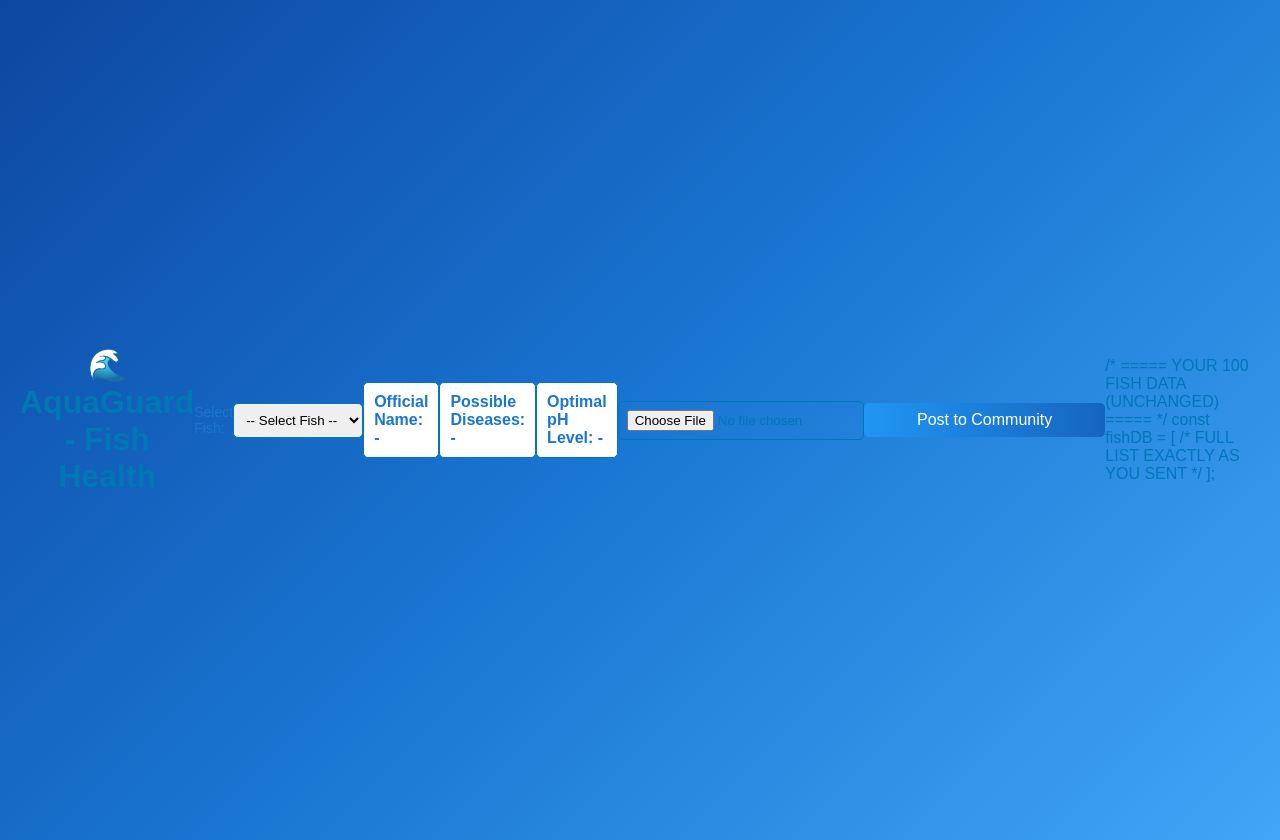
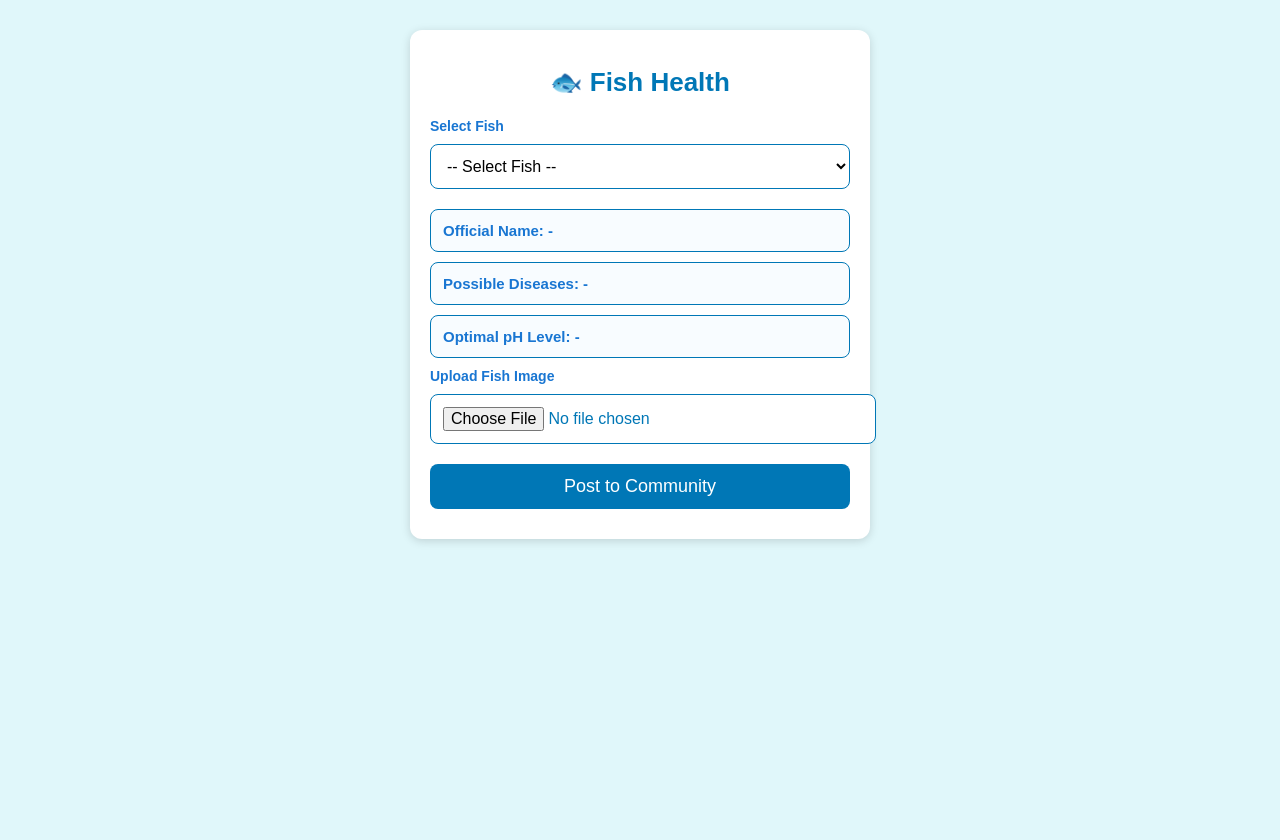
Before and after one commit to sasireddy8818/aquaguard, a plain HTML site: page fish.html in a window 1280 px wide. After the commit the page ends 800 px from the top, so only its background shows below. Drawn offline with Linux system fonts and the light colour scheme.

Commit message:
intial website

```diff
--- a/fish.html
+++ b/fish.html
@@ -4,41 +4,78 @@
   <meta charset="UTF-8">
   <title>AquaGuard | Fish Health</title>
 
-  <!-- Correct CSS path -->
   <link rel="stylesheet" href="css/style.css">
 
   <style>
     body {
-      background-color: #e0f7fa;
+      background: #e0f7fa;
       font-family: Arial, sans-serif;
       color: #0077b6;
+      margin: 0;
+      padding: 0;
+      display: flex;
+      justify-content: center;
+      align-items: flex-start;
+      min-height: 100vh;
+    }
+
+    .container {
+      width: 90%;
+      max-width: 420px;
+      background: white;
+      margin-top: 30px;
       padding: 20px;
+      border-radius: 12px;
+      box-shadow: 0 2px 10px rgba(0,0,0,0.15);
     }
-    h1 { text-align: center; color: #0077b6; }
-    select, input, button {
+
+    h1 {
+      text-align: center;
+      color: #0077b6;
+      margin-bottom: 20px;
+      font-size: 26px;
+    }
+
+    label {
+      font-weight: bold;
+      display: block;
+      margin-top: 10px;
+    }
+
+    select, input[type="file"], button {
+      width: 100%;
+      padding: 12px;
       margin: 10px 0;
-      padding: 8px;
-      border-radius: 5px;
+      border-radius: 8px;
       border: 1px solid #0077b6;
+      font-size: 16px;
+      background: #ffffff;
     }
+
+    .fish-info-box {
+      padding: 12px;
+      border-radius: 8px;
+      border: 1px solid #0077b6;
+      margin-top: 10px;
+      background: #f8fcff;
+      font-size: 15px;
+    }
+
     button {
+      background: #0077b6;
+      color: #ffffff;
+      font-size: 18px;
       cursor: pointer;
-      background-color:#0077b6;
-      color:#fff;
-      border:none;
-      width: 100%;
-      font-size: 16px;
+      border: none;
+      transition: 0.3s;
     }
-    .fish-info-box {
-      border: 1px solid #0077b6;
-      padding: 10px;
-      margin: 5px 0;
-      border-radius: 5px;
-      background-color: #ffffff;
+
+    button:hover {
+      background: #005f86;
     }
   </style>
 
-  <!-- Firebase SDKs -->
+  <!-- Firebase -->
   <script src="https://www.gstatic.com/firebasejs/9.23.0/firebase-app-compat.js"></script>
   <script src="https://www.gstatic.com/firebasejs/9.23.0/firebase-auth-compat.js"></script>
   <script src="https://www.gstatic.com/firebasejs/9.23.0/firebase-firestore-compat.js"></script>
@@ -47,9 +84,11 @@
 
 <body>
 
-<h1>🌊 AquaGuard - Fish Health</h1>
+<div class="container">
 
-<label for="fishSelect">Select Fish:</label>
+  <h1>🐟 Fish Health</h1>
+
+  <label for="fishSelect">Select Fish</label>
   <select id="fishSelect">
     <option value="">-- Select Fish --</option>
   </select>
@@ -58,73 +97,115 @@
   <div id="fishDisease" class="fish-info-box">Possible Diseases: -</div>
   <div id="fishPH" class="fish-info-box">Optimal pH Level: -</div>
 
+  <label>Upload Fish Image</label>
   <input type="file" id="fishPhoto" accept="image/*">
+
   <button onclick="postToCommunity()">Post to Community</button>
 
-<!-- Firebase INIT -->
+</div>
+
 <script>
   const fishDB = [
-  { name: "Tilapia", diseases: ["Fin rot", "Columnaris"], ph: "6.5 - 8.5" },
-  { name: "Rohu", diseases: ["EUS", "Gill rot"], ph: "6.0 - 7.5" },
-  { name: "Catla", diseases: ["Dropsy", "Fin rot"], ph: "6.5 - 7.5" },
-  { name: "Common Carp", diseases: ["Koi herpesvirus", "Ulcer disease"], ph: "6.5 - 8.0" },
-  { name: "Grass Carp", diseases: ["Bacterial gill disease"], ph: "6.5 - 8.0" },
-  { name: "Silver Carp", diseases: ["Parasitic infection"], ph: "6.5 - 8.0" },
+  { name: "Acanthurus", diseases: ["Ich"], ph: "7.8 - 8.4" },
+  { name: "Albacore Tuna", diseases: ["Parasitic worms"], ph: "7.5 - 8.4" },
+  { name: "Anchovy", diseases: ["Bacterial infection"], ph: "7.5 - 8.5" },
+  { name: "Angelfish", diseases: ["Ich"], ph: "7.8 - 8.4" },
+  { name: "Arowana", diseases: ["Gill curl"], ph: "6.5 - 7.5" },
+  { name: "Archerfish", diseases: ["Fin rot"], ph: "6.5 - 7.5" },
+  { name: "Barracuda", diseases: ["Skin parasites"], ph: "7.5 - 8.5" },
+  { name: "Barb", diseases: ["Ich"], ph: "6.5 - 7.5" },
+  { name: "Bass", diseases: ["Largemouth disease"], ph: "6.5 - 8.0" },
+  { name: "Betta", diseases: ["Fin rot"], ph: "6.0 - 7.5" },
+
+  { name: "Black Drum", diseases: ["Gill disease"], ph: "7.0 - 8.5" },
+  { name: "Blue Marlin", diseases: ["Parasites"], ph: "7.8 - 8.4" },
+  { name: "Blue Tang", diseases: ["Marine ich"], ph: "7.8 - 8.4" },
+  { name: "Bonito", diseases: ["Bacterial infection"], ph: "7.5 - 8.4" },
+  { name: "Bullhead Catfish", diseases: ["Columnaris"], ph: "6.5 - 8.0" },
+  { name: "Butterflyfish", diseases: ["Marine ich"], ph: "7.8 - 8.4" },
+  { name: "Carp", diseases: ["KHV"], ph: "6.5 - 8.0" },
+  { name: "Catfish", diseases: ["Columnaris"], ph: "6.5 - 8.0" },
+  { name: "Catla", diseases: ["Dropsy"], ph: "6.5 - 7.5" },
+  { name: "Cherry Barb", diseases: ["Fin rot"], ph: "6.5 - 7.5" },
+
+  { name: "Climbing Perch", diseases: ["Gill rot"], ph: "6.0 - 8.0" },
+  { name: "Clownfish", diseases: ["Brooklynella"], ph: "7.8 - 8.4" },
+  { name: "Cod", diseases: ["Viral hemorrhagic septicemia"], ph: "7.0 - 8.5" },
+  { name: "Common Carp", diseases: ["Ulcer disease"], ph: "6.5 - 8.0" },
+  { name: "Corydoras", diseases: ["Barbel erosion"], ph: "6.0 - 7.5" },
+  { name: "Croaker", diseases: ["Gill disease"], ph: "7.0 - 8.5" },
+  { name: "Danio", diseases: ["Fin rot"], ph: "6.5 - 7.5" },
+  { name: "Discus", diseases: ["Hexamita"], ph: "6.0 - 7.0" },
+  { name: "Dogfish", diseases: ["Skin infection"], ph: "7.5 - 8.5" },
+
+  { name: "Dorado", diseases: ["Parasites"], ph: "7.5 - 8.5" },
+  { name: "Electric Eel", diseases: ["Skin parasites"], ph: "6.5 - 7.5" },
+  { name: "Eel", diseases: ["Skin parasites"], ph: "6.5 - 8.0" },
+  { name: "Emperor Fish", diseases: ["Gill disease"], ph: "7.8 - 8.4" },
+  { name: "Featherback", diseases: ["Fungal infection"], ph: "6.5 - 7.5" },
+  { name: "Firemouth Cichlid", diseases: ["Ich"], ph: "7.0 - 8.0" },
+  { name: "Flatfish", diseases: ["Parasites"], ph: "7.0 - 8.5" },
+  { name: "Flowerhorn", diseases: ["Head disease"], ph: "7.0 - 8.0" },
+  { name: "Flying Fish", diseases: ["Gill parasites"], ph: "7.5 - 8.5" },
+
+  { name: "Foxface Rabbitfish", diseases: ["Marine ich"], ph: "7.8 - 8.4" },
+  { name: "Gar", diseases: ["Skin infection"], ph: "6.5 - 8.0" },
+  { name: "Glass Catfish", diseases: ["Stress disease"], ph: "6.5 - 7.5" },
+  { name: "Goldfish", diseases: ["Swim bladder disease"], ph: "6.5 - 7.5" },
+  { name: "Gourami", diseases: ["Ich"], ph: "6.0 - 7.5" },
+  { name: "Grass Carp", diseases: ["Gill disease"], ph: "6.5 - 8.0" },
+  { name: "Grouper", diseases: ["Vibriosis"], ph: "7.8 - 8.4" },
+  { name: "Guppy", diseases: ["Fin rot"], ph: "6.8 - 7.8" },
+  { name: "Hammerhead Shark", diseases: ["Parasites"], ph: "7.5 - 8.5" },
+
+  { name: "Hilsa", diseases: ["EUS"], ph: "6.5 - 7.5" },
+  { name: "Jackfish", diseases: ["Bacterial infection"], ph: "7.5 - 8.5" },
+  { name: "Kissing Gourami", diseases: ["Fungal infection"], ph: "6.5 - 7.5" },
+  { name: "Knife Fish", diseases: ["Skin parasites"], ph: "6.5 - 7.5" },
+  { name: "Koi", diseases: ["KHV"], ph: "6.8 - 8.0" },
+  { name: "Lamprey", diseases: ["Skin parasites"], ph: "6.5 - 8.0" },
+  { name: "Lionfish", diseases: ["Fin rot"], ph: "7.8 - 8.4" },
+  { name: "Loach", diseases: ["Skin parasites"], ph: "6.5 - 7.5" },
+  { name: "Mackerel", diseases: ["Gill parasites"], ph: "7.5 - 8.5" },
+
+  { name: "Mandarinfish", diseases: ["Skin parasites"], ph: "7.8 - 8.4" },
   { name: "Milkfish", diseases: ["Vibriosis"], ph: "7.0 - 8.5" },
-  { name: "Salmon", diseases: ["Sea lice", "Furunculosis"], ph: "6.8 - 7.5" },
-  { name: "Tuna", diseases: ["Parasitic worms"], ph: "7.5 - 8.4" },
-  { name: "Cod", diseases: ["Viral hemorrhagic septicemia"], ph: "7.0 - 8.5" },
+  { name: "Molly", diseases: ["Fungal infection"], ph: "7.0 - 8.0" },
+  { name: "Moonfish", diseases: ["Gill disease"], ph: "7.5 - 8.5" },
+  { name: "Moray Eel", diseases: ["Skin infection"], ph: "7.5 - 8.5" },
+  { name: "Needlefish", diseases: ["Parasites"], ph: "7.5 - 8.5" },
+  { name: "Oscar", diseases: ["Hole in head disease"], ph: "6.0 - 7.5" },
+  { name: "Parrotfish", diseases: ["Marine ich"], ph: "7.8 - 8.4" },
+  { name: "Perch", diseases: ["Fungal infection"], ph: "6.5 - 7.5" },
 
-  { name: "Mackerel", diseases: ["Gill parasites"], ph: "7.5 - 8.5" },
+  { name: "Pike", diseases: ["Parasites"], ph: "6.5 - 8.0" },
+  { name: "Piranha", diseases: ["Bacterial infection"], ph: "6.5 - 7.5" },
+  { name: "Platy", diseases: ["Ich"], ph: "7.0 - 8.2" },
+  { name: "Pomfret", diseases: ["Fungal infection"], ph: "7.0 - 8.0" },
+  { name: "Rainbowfish", diseases: ["Fin rot"], ph: "6.5 - 7.8" },
+  { name: "Ray", diseases: ["Parasites"], ph: "7.5 - 8.5" },
+  { name: "Red Snapper", diseases: ["Gill disease"], ph: "7.8 - 8.4" },
+  { name: "Rohu", diseases: ["EUS"], ph: "6.0 - 7.5" },
+  { name: "Sailfish", diseases: ["Parasites"], ph: "7.8 - 8.4" },
+
+  { name: "Salmon", diseases: ["Sea lice"], ph: "6.8 - 7.5" },
   { name: "Sardine", diseases: ["Bacterial infection"], ph: "7.5 - 8.5" },
-  { name: "Anchovy", diseases: ["Parasitic disease"], ph: "7.5 - 8.5" },
+  { name: "Scat Fish", diseases: ["Fungal infection"], ph: "7.0 - 8.0" },
+  { name: "Seahorse", diseases: ["Tail rot"], ph: "7.8 - 8.4" },
+  { name: "Shark", diseases: ["Skin infection"], ph: "7.5 - 8.5" },
+  { name: "Silver Carp", diseases: ["Parasites"], ph: "6.5 - 8.0" },
   { name: "Snapper", diseases: ["Fin erosion"], ph: "7.8 - 8.4" },
-  { name: "Grouper", diseases: ["Vibriosis"], ph: "7.8 - 8.4" },
-  { name: "Barramundi", diseases: ["Streptococcosis"], ph: "6.8 - 8.2" },
-  { name: "Pomfret", diseases: ["Fungal infection"], ph: "7.0 - 8.0" },
-  { name: "Hilsa", diseases: ["EUS"], ph: "6.5 - 7.5" },
+  { name: "Sturgeon", diseases: ["Gill disease"], ph: "6.5 - 8.0" },
+  { name: "Swordfish", diseases: ["Parasites"], ph: "7.8 - 8.4" },
+
+  { name: "Tang", diseases: ["Ich"], ph: "7.8 - 8.4" },
+  { name: "Tetra", diseases: ["Neon tetra disease"], ph: "6.0 - 7.0" },
+  { name: "Tilapia", diseases: ["Fin rot"], ph: "6.5 - 8.5" },
   { name: "Trout", diseases: ["Whirling disease"], ph: "6.5 - 7.5" },
-  { name: "Eel", diseases: ["Skin parasites"], ph: "6.5 - 8.0" },
+  { name: "Tuna", diseases: ["Parasites"], ph: "7.5 - 8.4" },
+  { name: "Zebra Danio", diseases: ["Fin rot"], ph: "6.5 - 7.5" }
+];
 
-  { name: "Swordfish", diseases: ["Parasitic worms"], ph: "7.8 - 8.4" },
-  { name: "Marlin", diseases: ["Gill disease"], ph: "7.8 - 8.4" },
-  { name: "Shark", diseases: ["Skin infection"], ph: "7.5 - 8.5" },
-  { name: "Ray", diseases: ["Parasitic infection"], ph: "7.5 - 8.5" },
-  { name: "Seahorse", diseases: ["Tail rot"], ph: "7.8 - 8.4" },
-  { name: "Clownfish", diseases: ["Brooklynella"], ph: "7.8 - 8.4" },
-  { name: "Angelfish", diseases: ["Ich"], ph: "7.8 - 8.4" },
-  { name: "Butterflyfish", diseases: ["Marine ich"], ph: "7.8 - 8.4" },
-  { name: "Lionfish", diseases: ["Fin rot"], ph: "7.8 - 8.4" },
-  { name: "Tang", diseases: ["Ich"], ph: "7.8 - 8.4" },
-
-  { name: "Betta", diseases: ["Fin rot"], ph: "6.0 - 7.5" },
-  { name: "Guppy", diseases: ["Ich", "Fin rot"], ph: "6.8 - 7.8" },
-  { name: "Molly", diseases: ["Fungal infection"], ph: "7.0 - 8.0" },
-  { name: "Platy", diseases: ["Ich"], ph: "7.0 - 8.2" },
-  { name: "Goldfish", diseases: ["Swim bladder disease"], ph: "6.5 - 7.5" },
-  { name: "Koi", diseases: ["KHV"], ph: "6.8 - 8.0" },
-  { name: "Oscar", diseases: ["Hole in head disease"], ph: "6.0 - 7.5" },
-  { name: "Discus", diseases: ["Hexamita"], ph: "6.0 - 7.0" },
-  { name: "Arowana", diseases: ["Gill curl"], ph: "6.5 - 7.5" },
-  { name: "Flowerhorn", diseases: ["Head disease"], ph: "7.0 - 8.0" },
-
-  { name: "Piranha", diseases: ["Bacterial infection"], ph: "6.5 - 7.5" },
-  { name: "Tetra", diseases: ["Neon tetra disease"], ph: "6.0 - 7.0" },
-  { name: "Barb", diseases: ["Ich"], ph: "6.5 - 7.5" },
-  { name: "Danio", diseases: ["Fin rot"], ph: "6.5 - 7.5" },
-  { name: "Loach", diseases: ["Skin parasites"], ph: "6.5 - 7.5" },
-  { name: "Cichlid", diseases: ["Bloat"], ph: "7.0 - 8.5" },
-  { name: "Catfish", diseases: ["Columnaris"], ph: "6.5 - 8.0" },
-  { name: "Sturgeon", diseases: ["Gill disease"], ph: "6.5 - 8.0" },
-  { name: "Perch", diseases: ["Fungal infection"], ph: "6.5 - 7.5" },
-  { name: "Bass", diseases: ["Largemouth disease"], ph: "6.5 - 8.0" }
-];
-</script>
-/* ===== YOUR 100 FISH DATA (UNCHANGED) ===== */
-const fishDB = [ /* FULL LIST EXACTLY AS YOU SENT */ ];
-</script>
-
-<script>
   const select = document.getElementById('fishSelect');
 
   window.addEventListener('DOMContentLoaded', () => {
@@ -138,12 +219,14 @@ const fishDB = [ /* FULL LIST EXACTLY AS YOU SENT */ ];
 
   select.addEventListener('change', () => {
     const selected = fishDB.find(f => f.name === select.value);
+
     if (!selected) {
       fishName.innerText = "Official Name: -";
       fishDisease.innerText = "Possible Diseases: -";
       fishPH.innerText = "Optimal pH Level: -";
       return;
     }
+
     fishName.innerText = "Official Name: " + selected.name;
     fishDisease.innerText = "Possible Diseases: " + selected.diseases.join(", ");
     fishPH.innerText = "Optimal pH Level: " + selected.ph;
@@ -154,7 +237,7 @@ const fishDB = [ /* FULL LIST EXACTLY AS YOU SENT */ ];
       alert("Please select a fish first!");
       return;
     }
-    alert(select.value + " info posted to community (next step: Firestore)");
+    alert(select.value + " information posted to community (Firestore step next).");
   }
 </script>
 
```
Lines whose indentation alone changed are shown as unchanged.
